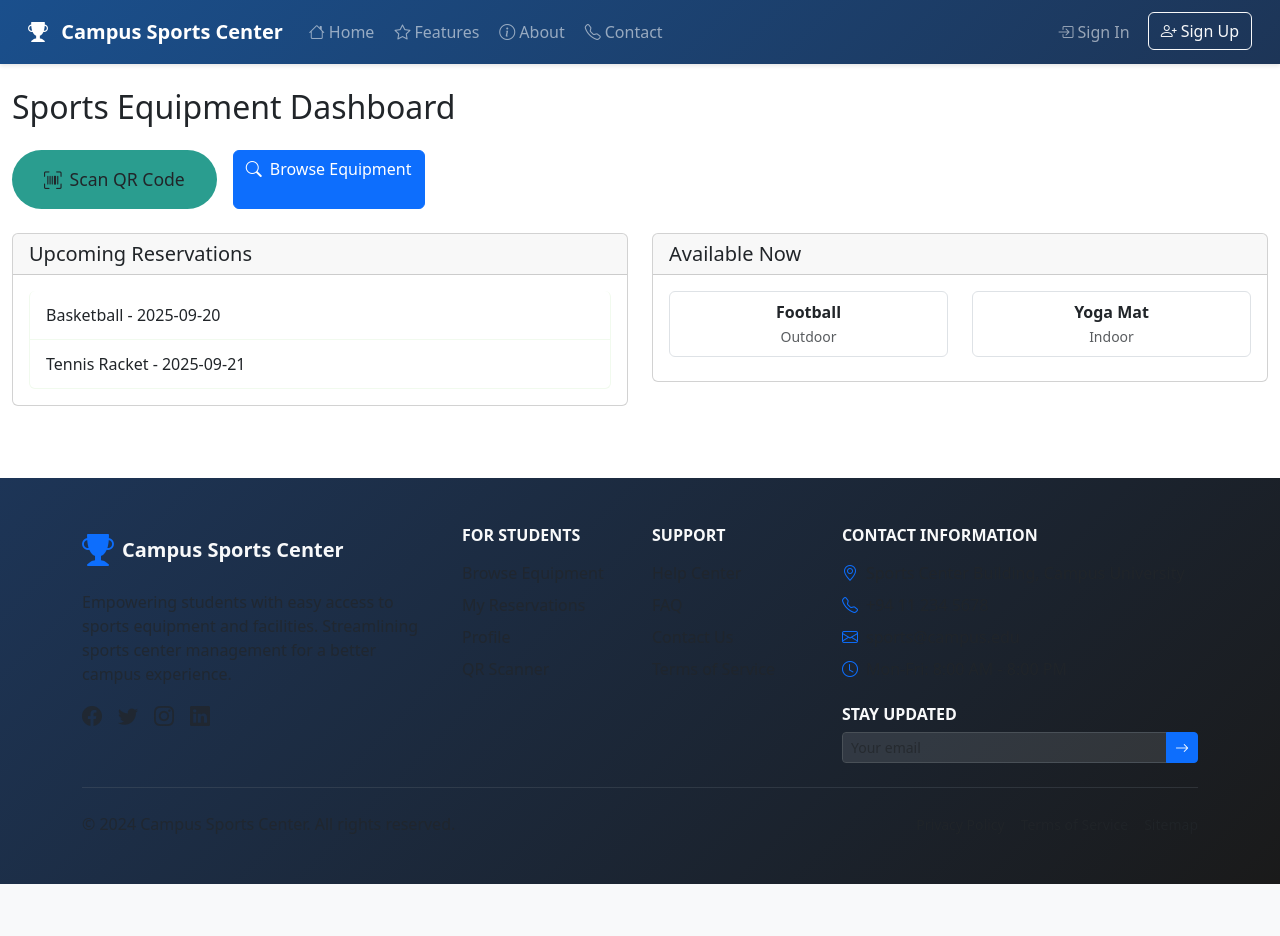
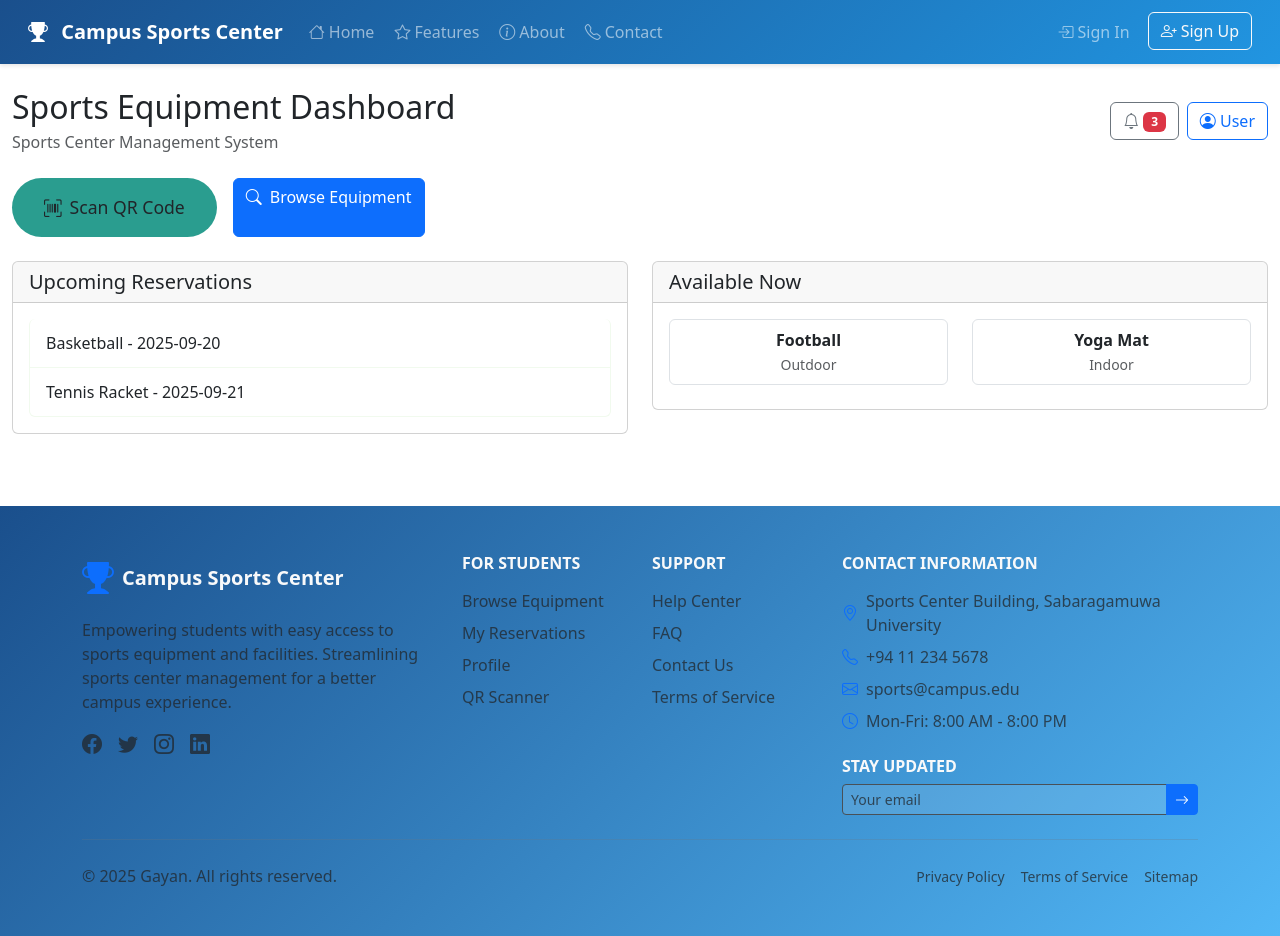
Before and after one commit to SlGayan/sports-center-systems, a PHP site: page /views/students/dashboard.php in a window 1280 px wide. Before the commit the page ends 884 px from the top, so only its background shows below. Run offline with PHP 8.4, Linux system fonts and the light colour scheme.

Commit message:
feat: Update navigation and links for improved user experience; enhance styles and fix footer details

```diff
--- a/assets/css/custom.css
+++ b/assets/css/custom.css
@@ -1,13 +1,14 @@
 :root {
     /* Campus Color Scheme - overriding Bootstrap defaults */
     --bs-primary: #1a4f8c;
+    --bs-secoundary: #c9cbcc;
     --bs-secondary: #e63946;
     --bs-success: #2a9d8f;
     --bs-danger: #e63946;
     --bs-warning: #f4a261;
     --bs-info: #457b9d;
     --bs-light: #f1faee;
-    --bs-dark: #1d3557;
+    --bs-dark: #2195e1;
 }
 
 /* Custom navbar styling */
@@ -30,6 +31,13 @@
 
 /* QR scanner button */
 .btn-scan {
+    background: var(--bs-success);
+    border: none;
+    padding: 1rem 2rem;
+    font-size: 1.1rem;
+    border-radius: 50px;
+}
+.btn-browse {
     background: var(--bs-success);
     border: none;
     padding: 1rem 2rem;
--- a/commingSoon.php
+++ b/commingSoon.php
@@ -152,7 +152,7 @@ ob_start();
 
                 <!-- Footer -->
                 <div class="text-center mt-4 text-muted">
-                    <p>&copy; <?php echo date('Y'); ?> Your Company Name. All rights reserved.</p>
+                    <p>&copy; <?php echo date('Y'); ?> Gayan. All rights reserved.</p>
                 </div>
             </div>
         </div>
--- a/views/auth/register.php
+++ b/views/auth/register.php
@@ -153,6 +153,5 @@ $(document).ready(function() {
 });
 </script>
 HTML;
-
 include '../layouts/base.php';
 ?>
--- a/views/partials/footer.php
+++ b/views/partials/footer.php
@@ -55,7 +55,7 @@
                 <div class="mb-3">
                     <div class="d-flex align-items-center mb-2">
                         <i class="bi bi-geo-alt text-primary me-2"></i>
-                        <span class="text-muted">Sports Center Building, Campus University</span>
+                        <span class="text-muted">Sports Center Building, Sabaragamuwa University</span>
                     </div>
                     <div class="d-flex align-items-center mb-2">
                         <i class="bi bi-telephone text-primary me-2"></i>
@@ -90,7 +90,7 @@
         <div class="row align-items-center">
             <div class="col-md-6">
                 <p class="text-muted mb-0">
-                    &copy; 2024 Campus Sports Center. All rights reserved.
+                    &copy; 2025 Gayan. All rights reserved.
                 </p>
             </div>
             <div class="col-md-6 text-md-end">
@@ -113,7 +113,7 @@
 
 <style>
 footer {
-    background: linear-gradient(135deg, var(--bs-dark) 0%, #1a1a1a 100%);
+    background: linear-gradient(135deg, var(--bs-primary) 0%, #51b7f6ff 100%);
 }
 
 .hover-primary {
@@ -138,7 +138,7 @@ footer {
 
 /* Social icons */
 footer a.text-muted:hover {
-    color: var(--bs-primary) !important;
+    color: var(--bs-secoundary) !important;
     transform: translateY(-2px);
 }
 
--- a/views/partials/navbar.php
+++ b/views/partials/navbar.php
@@ -178,12 +178,12 @@ $current_page = basename($_SERVER['PHP_SELF']);
                 <?php else: ?>
                 <!-- Guest User Actions -->
                 <li class="nav-item">
-                    <a class="nav-link" href="/login.php">
+                    <a class="nav-link" href="../../views/auth/login.php">
                         <i class="bi bi-box-arrow-in-right me-1"></i>Sign In
                     </a>
                 </li>
                 <li class="nav-item">
-                    <a class="btn btn-outline-light ms-2" href="/register.php">
+                    <a class="btn btn-outline-light ms-2" href="../../views/auth/register.php">
                         <i class="bi bi-person-plus me-1"></i>Sign Up
                     </a>
                 </li>
--- a/views/students/dashboard.php
+++ b/views/students/dashboard.php
@@ -44,20 +44,31 @@ function renderAvailableEquipment($equipment) {
 
 // Page Content
 $content = <<<HTML
-<div class="row">
-    <div class="col-12">
-        <h1 class="h2 mb-4">Sports Equipment Dashboard</h1>
-    </div>
 </div>
+ <div class="d-flex justify-content-between align-items-center mb-4">
+            <div>
+                <h1 class="h2 mb-1">Sports Equipment Dashboard</h1>
+                <p class="text-muted mb-0">Sports Center Management System</p>
+            </div>
+            <div class="d-flex gap-2">
+                <button class="btn btn-outline-secondary">
+                    <i class="bi bi-bell"></i>
+                    <span class="badge bg-danger">3</span>
+                </button>
+                <a class="btn btn-outline-primary " href="./profile.php">
+                    <i class="bi bi-person-circle"></i> User
+                </a>
+            </div>
+        </div>
 
 <!-- Quick Actions -->
 <div class="row mb-4">
     <div class="col-12">
         <div class="d-grid gap-2 d-md-flex">
-            <a href="/scan.php" class="btn btn-scan me-md-2">
+            <a href="./scan.php" class="btn btn-scan  me-md-2">
                 <i class="bi bi-upc-scan me-2"></i>Scan QR Code
             </a>
-            <a href="/equipment.php" class="btn btn-primary">
+            <a href="./equipment.php" class="btn btn-primary me-md-2 ">
                 <i class="bi bi-search me-2"></i>Browse Equipment
             </a>
         </div>
--- a/views/students/equipment.php
+++ b/views/students/equipment.php
@@ -5,7 +5,7 @@ $content = '
         <div class="d-flex justify-content-between align-items-center mb-4">
             <h1 class="h2">Browse Equipment</h1>
             <div class="d-none d-md-block">
-                <a href="/dashboard.php" class="btn btn-outline-secondary">
+                <a href="./dashboard.php" class="btn btn-outline-secondary">
                     <i class="bi bi-arrow-left me-2"></i>Back to Dashboard
                 </a>
             </div>
@@ -76,7 +76,7 @@ foreach ($equipment as $item) {
                 <p class="card-text text-muted small">' . ucfirst($item['category']) . ' Equipment</p>
                 <div class="mt-auto">
                     ' . ($item['status'] == 'available' ? '
-                    <a href="/reserve.php?id=' . $item['id'] . '" class="btn btn-primary w-100">
+                    <a href="./reserve.php?id=' . $item['id'] . '" class="btn btn-primary w-100">
                         <i class="bi bi-calendar-plus me-2"></i>Reserve
                     </a>
                     ' : '
--- a/views/students/profile.php
+++ b/views/students/profile.php
@@ -109,7 +109,7 @@ $content = '
                     </div>
                 </div>
                 <div class="text-center mt-3">
-                    <a href="/reservations.php" class="btn btn-sm btn-outline-primary">View All Reservations</a>
+                    <a href="./reservations.php" class="btn btn-sm btn-outline-primary">View All Reservations</a>
                 </div>
             </div>
         </div>
--- a/views/students/reservations.php
+++ b/views/students/reservations.php
@@ -8,7 +8,7 @@ $content = '
                 <h1 class="h2 mb-1">My Reservations</h1>
                 <p class="text-muted mb-0">View and manage your equipment reservations</p>
             </div>
-            <a href="/equipment.php" class="btn btn-primary">
+            <a href="./equipment.php" class="btn btn-primary">
                 <i class="bi bi-plus-circle me-2"></i>New Reservation
             </a>
         </div>
```
Also changed, not shown: other parts of views/partials/navbar.php (+14 -14 lines), views/admin/dashboard.php (+8 -8 lines), views/auth/login.php (+47 -9 lines), views/students/reserve.php (+4 -4 lines).
